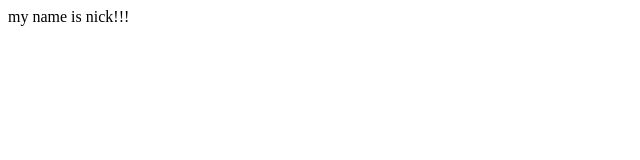
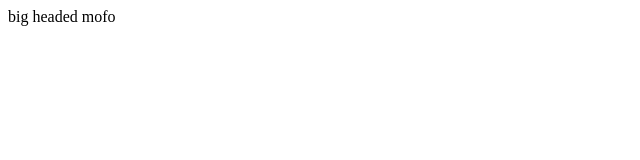
Before and after one commit to nicklallave/Project-instinct, a plain HTML site: page index.html in a window 1280 px wide. Shown: the full height of the page, 0-640 px from the left. Drawn offline with Linux system fonts and the light colour scheme.

Commit message:
big head

```diff
--- a/index.html
+++ b/index.html
@@ -7,6 +7,6 @@
     <title>Document</title>
 </head>
 <body>
-    my name is nick!!!
+    big headed mofo
 </body>
 </html>
```
